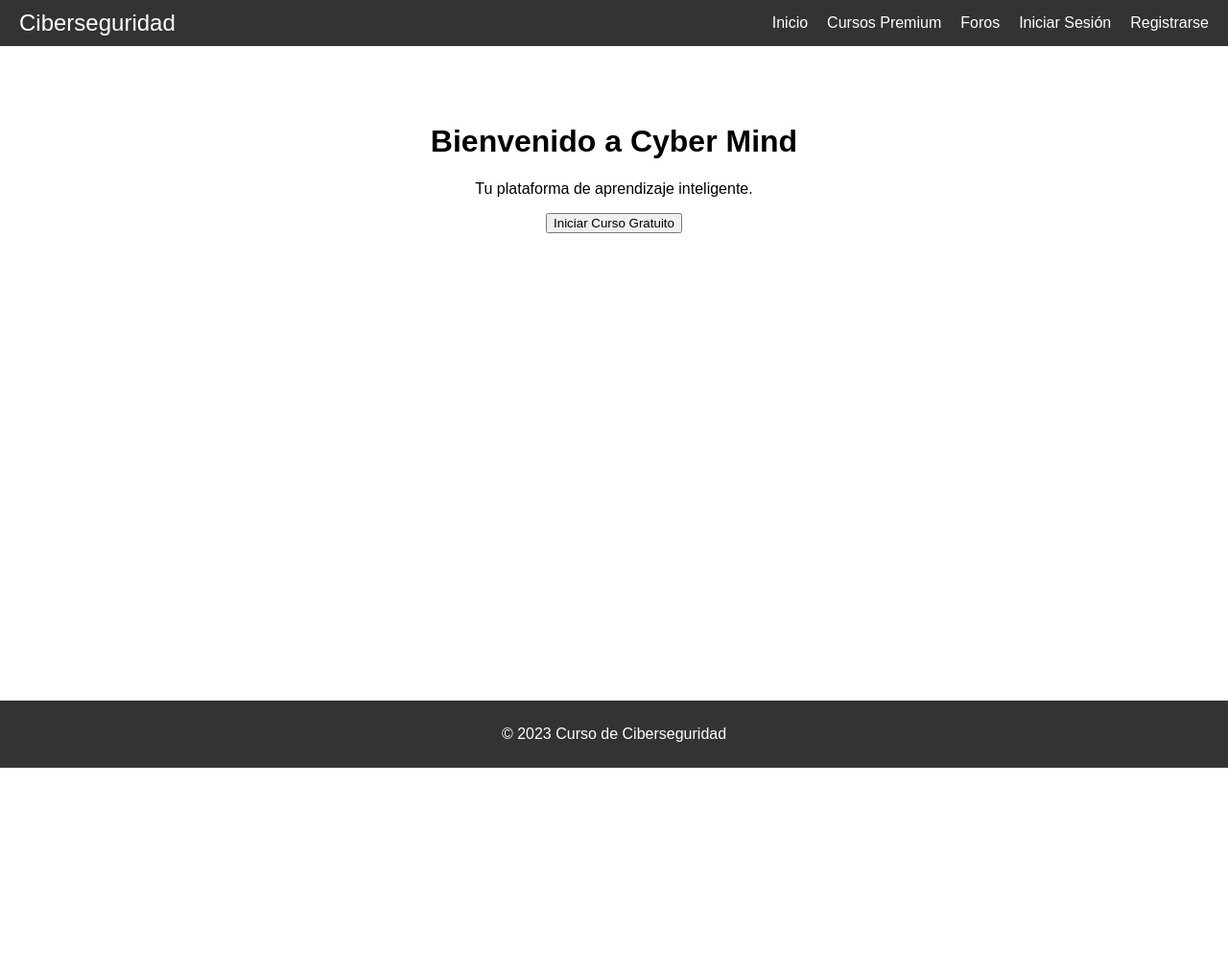
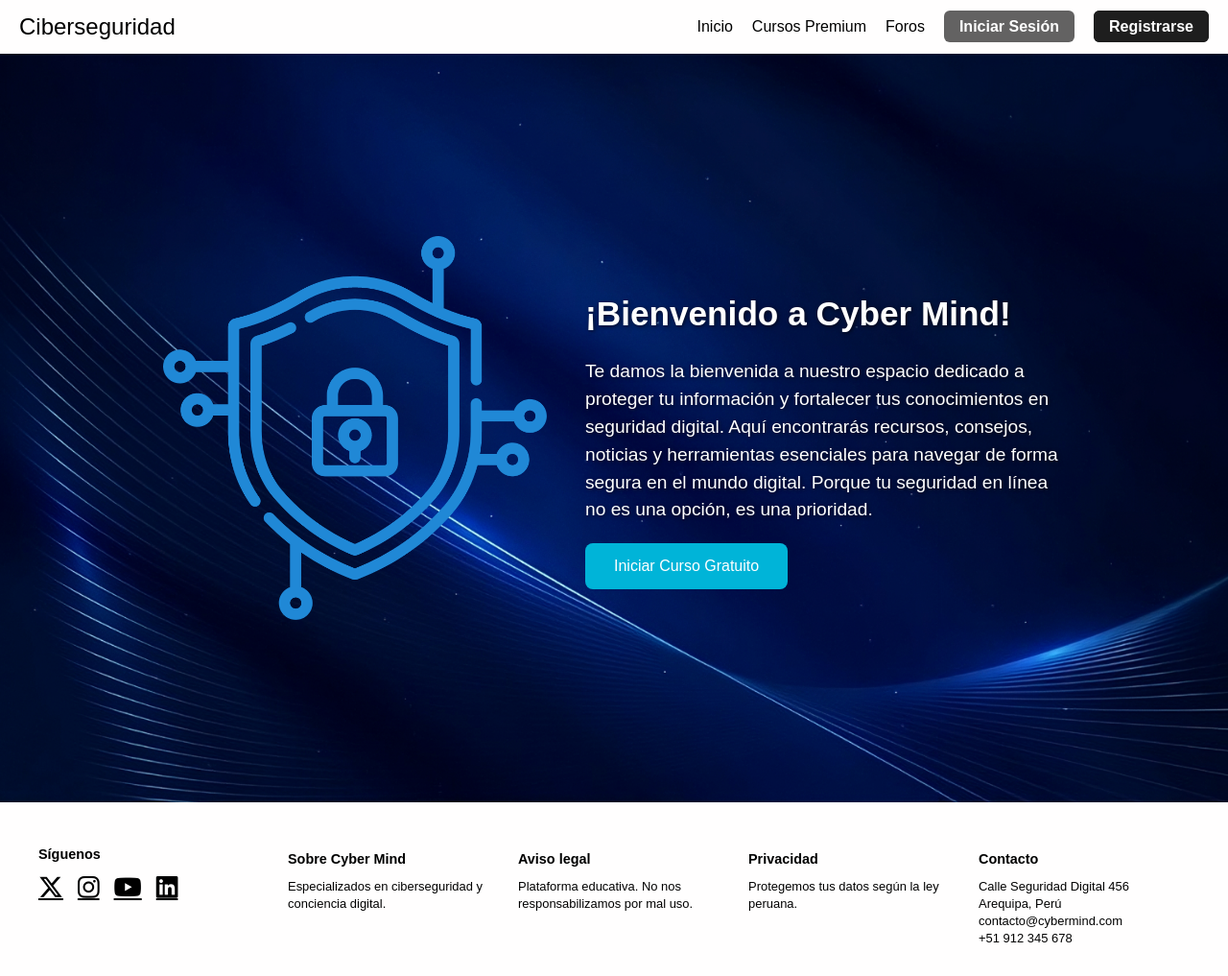
Before and after one commit to yhojan-yauli/Dise-o-CyberMind, a PHP site: page / in a window 1280 px wide. Shown: the whole page at 96% size. Before the commit the page ends 800 px from the top, so only its background shows below. Run offline with PHP 8.4, Linux system fonts and the light colour scheme; some libraries are stand-ins or nearby versions.

Commit message:
imagen_header_footer

```diff
--- a/home/SeleccionPerfil/SeleccionPerfil.html
+++ b/home/SeleccionPerfil/SeleccionPerfil.html
@@ -7,7 +7,6 @@
     <title>Login</title>
     <link rel="stylesheet" href="../index.css">
     <link rel="stylesheet" href="../SeleccionPerfil/SeleccionPerfil.css">
-
 </head>
 
 <body>
@@ -26,8 +25,8 @@
             </ul>
         </nav>
     </header>
-    <main>
-        <div class="courses-container">
+    <main class="full-background">
+      <div class="courses-container">
     <div class="course-card">
       <img src="https://cdn-icons-png.flaticon.com/512/1077/1077114.png" alt="profesionales" />
       <h3>“Ciberseguridad Esencial para Profesionales No Técnicos”</h3>
--- a/home/index.css
+++ b/home/index.css
@@ -1,12 +1,19 @@
+/* ========== ESTILOS GENERALES ========== */
 body {
     font-family: Arial, sans-serif;
+    font-size: 16px;
+    font-weight: normal;
+    line-height: 1.5;
     margin: 0;
     padding: 0;
+    background-color: #0a1f44;
+    color: white;
 }
 
+/* ========== HEADER ========== */
 header {
-    background-color: #333;
-    color: #fff;
+    background-color: #fffefe;
+    color: #000;
     padding: 10px 0;
 }
 
@@ -18,13 +25,13 @@ header {
 }
 
 .navbar-brand a {
-    color: #fff;
+    color: #000;
     text-decoration: none;
     font-size: 1.5em;
 }
 
 .navbar-nav {
-    list-style-type: none;
+    list-style: none;
     display: flex;
     margin: 0;
     padding: 0;
@@ -35,7 +42,7 @@ header {
 }
 
 .nav-link {
-    color: #fff;
+    color: #000;
     text-decoration: none;
 }
 
@@ -43,27 +50,61 @@ header {
     text-decoration: underline;
 }
 
-main {
-    padding: 20px;
+/* ========== MAIN HOME (FULL BACKGROUND) ========== */
+.full-background {
+    background-image: url('/home/imagenes/upscalemedia-transformed.jpeg');
+    background-size: cover;
+    background-position: center;
+    background-repeat: no-repeat;
+    min-height: calc(100vh - 140px);
+    padding: 60px 20px;
+    display: flex;
+    align-items: center;
+    justify-content: center;
+    text-align: center;
+    color: white;
 }
 
-footer {
-    background-color: #333;
-    color: #fff;
-    text-align: center;
-    padding: 10px 0;
-    position: fixed;
-    width: 100%;
-    bottom: 0;
+/* ========== HOME CONTENT LAYOUT ========== */
+.home-container {
+    display: flex;
+    align-items: center;
+    justify-content: center;
+    gap: 40px;
+    max-width: 1000px;
+    margin: 0 auto;
+    flex-wrap: wrap;
 }
 
-main {
-    padding: 60px 20px;
-    text-align: center;
+.home-image img {
+    width: 100%;
+    max-width: 400px;
+    height: auto;
+    display: block;
+    border: none;
+    outline: none;
+    box-shadow: none;
+    border-radius: 0;
+}
+
+.home-content {
+    max-width: 500px;
+    text-align: left;
+}
+
+.home-content h1 {
+    font-size: 2.2em;
+    margin-bottom: 10px;
+    text-shadow: 1px 1px 4px rgba(0, 0, 0, 0.7);
+}
+
+.home-content p {
+    font-size: 1.2em;
+    margin-bottom: 20px;
+    text-shadow: 1px 1px 4px rgba(0, 0, 0, 0.7);
 }
 
 .start-button {
-    margin-top: 30px;
     padding: 15px 30px;
     font-size: 16px;
     background-color: #00B4D8;
@@ -77,3 +118,133 @@ main {
 .start-button:hover {
     background-color: #2980b9;
 }
+
+/* ========== FOOTER ========== */
+footer {
+    background-color: #fffefe;
+    color: #000;
+    padding: 30px 40px;
+    font-size: 0.9em;
+}
+
+.footer-container {
+    display: flex;
+    justify-content: space-between;
+    flex-wrap: wrap;
+    gap: 40px;
+    align-items: flex-start;
+}
+
+.footer-left {
+    flex: 0 0 220px;
+}
+
+.footer-right {
+    flex: 1;
+    min-width: 300px;
+}
+
+.footer-left h3 {
+    margin-bottom: 10px;
+    font-size: 1em;
+}
+
+/* Redes sociales con Font Awesome */
+.social-icons {
+    display: flex;
+    gap: 15px;
+    flex-wrap: wrap;
+    align-items: center;
+}
+
+.social-icons a {
+    font-size: 1.8em;
+    color: #000;
+    transition: transform 0.3s ease, color 0.3s ease;
+}
+
+.social-icons a:hover {
+    transform: scale(1.2);
+    color: #0077b6;
+}
+
+/* Contenedor para los 4 puntos */
+.footer-columns {
+    display: flex;
+    justify-content: space-between;
+    flex-wrap: wrap;
+    gap: 20px;
+}
+
+.footer-col {
+    flex: 1;
+    min-width: 180px;
+}
+
+.footer-col h4 {
+    margin-bottom: 8px;
+    font-size: 1em;
+}
+
+.footer-col p {
+    margin: 0;
+    font-size: 0.9em;
+    line-height: 1.4;
+}
+
+/* ========== RESPONSIVE FOOTER ========== */
+@media (max-width: 768px) {
+    .footer-container {
+        flex-direction: column;
+        align-items: center;
+        text-align: center;
+    }
+
+    .footer-columns {
+        flex-direction: column;
+        align-items: center;
+        text-align: center;
+    }
+
+    .footer-left,
+    .footer-right,
+    .footer-col {
+        width: 100%;
+    }
+
+    .footer-right p {
+        font-size: 0.9em;
+    }
+}
+
+/* ===== BOTÓN INICIAR SESIÓN ===== */
+.btn-login {
+  padding: 6px 14px;
+  border: 2px solid rgba(30, 30, 30, 0.01);
+  border-radius: 6px;
+  background-color: rgba(30, 30, 30, 0.69);
+  color: #FFFFFF;
+  font-weight: bold;
+  transition: all 0.3s ease;
+}
+
+.btn-login:hover {
+  background-color: rgba(53, 53, 53, 0.69);
+  color: white;
+}
+
+/* ===== BOTÓN REGISTRARSE ===== */
+.btn-register {
+  padding: 6px 14px;
+  border: 2px solid #1E1E1E;
+  border-radius: 6px;
+  background-color: rgba(30, 30, 30, 1);
+  color: white;
+  font-weight: bold;
+  transition: all 0.3s ease;
+}
+
+.btn-register:hover {
+  background-color: #262626;
+  border-color: #262626;
+}
--- a/home/index.html
+++ b/home/index.html
@@ -6,6 +6,7 @@
     <meta name="viewport" content="width=device-width, initial-scale=1.0">
     <title>Educación en Ciberseguridad</title>
     <link rel="stylesheet" href="./index.css">
+    <script src="https://kit.fontawesome.com/18d320874d.js" crossorigin="anonymous"></script>
 </head>
 
 <body>
@@ -19,21 +20,62 @@
                 <li class="nav-item"><a class="nav-link" href="./cursosPremium/cursos-premium.html">Cursos Premium</a>
                 </li>
                 <li class="nav-item"><a class="nav-link" href="./foros/foros.html">Foros</a></li>
-                <li class="nav-item"><a class="nav-link" href="./login/login.html">Iniciar Sesión</a></li>
-                <li class="nav-item"><a class="nav-link" href="./resgistro/registro.html">Registrarse</a></li>
+                <li class="nav-item"><a class="nav-link btn-login" href="./login/login.html">Iniciar Sesión</a></li>
+                <li class="nav-item"><a class="nav-link btn-register" href="./resgistro/registro.html">Registrarse</a></li>
             </ul>
         </nav>
     </header>
-    <main>
-        <h1>Bienvenido a Cyber Mind</h1>
-        <p>Tu plataforma de aprendizaje inteligente.</p>
-        <form action="./SeleccionPerfil/SeleccionPerfil.html" method="get">
-        <button type="submit">Iniciar Curso Gratuito</button>
-    </form>
-    </main>
-    <footer>
-        <p>© 2023 Curso de Ciberseguridad</p>
-    </footer>
+<main class="full-background">
+    <div class="home-container">
+        <div class="home-image">
+            <img src="/home/imagenes/surface1.png" alt="Imagen Ciberseguridad">
+        </div>
+        <div class="home-content">
+            <h1>¡Bienvenido a Cyber Mind!</h1>
+            <p>Te damos la bienvenida a nuestro espacio dedicado a proteger tu información y fortalecer tus conocimientos en seguridad digital. Aquí encontrarás recursos, consejos, noticias y herramientas esenciales para navegar de forma segura en el mundo digital. Porque tu seguridad en línea no es una opción, es una prioridad.</p>
+            <form action="./SeleccionPerfil/SeleccionPerfil.html" method="get">
+                <button type="submit" class="start-button">Iniciar Curso Gratuito</button>
+            </form>
+        </div>
+    </div>
+</main>
+
+<footer>
+  <div class="footer-container">
+    <div class="footer-left">
+      <h3>Síguenos</h3>
+      <div class="social-icons">
+        <a href="#" class="fa-brands fa-x-twitter"></a>
+        <a href="#" class="fa-brands fa-instagram"></a>
+        <a href="#" class="fa-brands fa-youtube"></a>
+        <a href="#" class="fa-brands fa-linkedin"></a>
+      </div>
+    </div>
+
+    <div class="footer-right">
+      <div class="footer-columns">
+        <div class="footer-col">
+          <h4>Sobre Cyber Mind</h4>
+          <p>Especializados en ciberseguridad y conciencia digital.</p>
+        </div>
+        <div class="footer-col">
+          <h4>Aviso legal</h4>
+          <p>Plataforma educativa. No nos responsabilizamos por mal uso.</p>
+        </div>
+        <div class="footer-col">
+          <h4>Privacidad</h4>
+          <p>Protegemos tus datos según la ley peruana.</p>
+        </div>
+        <div class="footer-col">
+          <h4>Contacto</h4>
+          <p>Calle Seguridad Digital 456<br>Arequipa, Perú<br>
+            contacto@cybermind.com<br>+51 912 345 678</p>
+        </div>
+      </div>
+    </div>
+  </div>
+</footer>
+
     <script src="/js/script.js"></script>
 </body>
 
--- a/home/resgistro/registro.html
+++ b/home/resgistro/registro.html
@@ -20,8 +20,6 @@
                 <li class="nav-item"><a class="nav-link" href="../cursosPremium/cursos-premium.html">Cursos Premium</a>
                 </li>
                 <li class="nav-item"><a class="nav-link" href="../foros/foros.html">Foros</a></li>
-                <li class="nav-item"><a class="nav-link" href="../login/login.html">Iniciar Sesión</a></li>
-                <li class="nav-item"><a class="nav-link" href="../resgistro/registro.html">Registrarse</a></li>
             </ul>
         </nav>
     </header>
@@ -41,7 +39,11 @@
                 <label for="confirm-password">Confirmar Contraseña:</label>
                 <input type="password" id="confirm-password" name="confirm-password" required>
 
+                <div class="form-buttons">
+                <button type="button" onclick="window.location.href='../index.html'">Cancelar</button>
                 <button type="submit">Registrarse</button>
+                </div>
+
             </form>
 
         </section>
```
Also changed, not shown: home/SeleccionPerfil/SeleccionPerfil.css (+19 -23 lines), home/cursosPremium/cursos-premium.html (+13 -8 lines), home/foros/foros.html (+12 -9 lines), home/login/login.css (+68 -10 lines), home/login/login.html (+3 -4 lines), home/resgistro/registro.css (+65 -10 lines), home/imagenes/surface1.png (added), home/imagenes/upscalemedia-transformed.jpeg (added).
